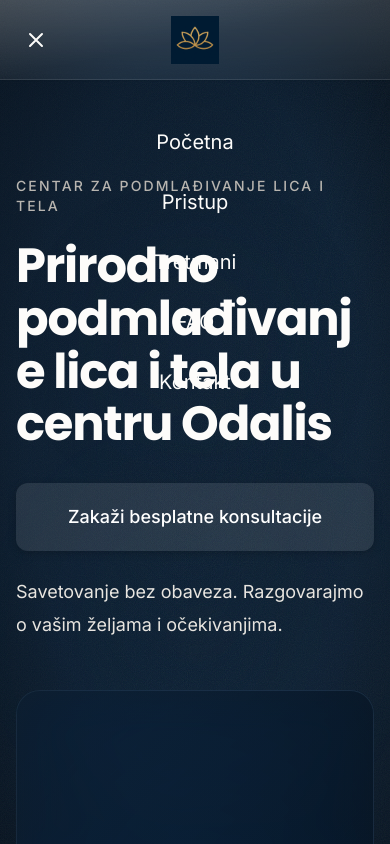
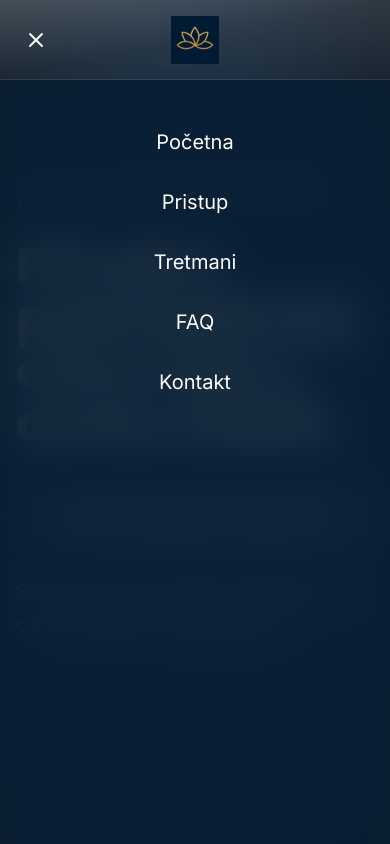
Before and after one commit to andrejmilovanovic267-blip/odalis, a Next.js app: page / in a window 390 px wide. Both pictures are taken after a click on the button 36 px from the left and 39 px from the top of the page. Shown: the top 844 px of the page. Built offline with nearby package versions, Linux system fonts and the light colour scheme.

Commit message:
after cleaning

```diff
--- a/components/header.tsx
+++ b/components/header.tsx
@@ -3,6 +3,7 @@
 import Image from "next/image";
 import { useState, useEffect } from "react";
 import { motion, AnimatePresence } from "framer-motion";
+import { createPortal } from "react-dom";
 import { scrollToSection } from "@/lib/scroll-utils";
 
 export function Header() {
@@ -37,6 +38,7 @@
   ];
 
   return (
+    <>
     <header className="fixed top-0 left-0 right-0 w-full z-[1000] h-20 md:h-24 bg-white/5 backdrop-blur-xl border-b border-white/10 shadow-sm">
       {/* Subtle top-to-bottom gradient overlay */}
       <div className="absolute inset-0 bg-gradient-to-b from-white/10 via-white/5 to-transparent pointer-events-none" />
@@ -123,26 +125,22 @@
           </svg>
         </button>
       </div>
-
-      {/* Mobile Menu Overlay */}
+    </header>
+    {/* Mobile Menu Overlay - Portal to body */}
+    {typeof window !== 'undefined' && createPortal(
       <AnimatePresence>
         {isMobileMenuOpen && (
-          <>
-            {/* Background Overlay */}
           <motion.div
             initial={{ opacity: 0 }}
             animate={{ opacity: 1 }}
             exit={{ opacity: 0 }}
             transition={{ duration: 0.2 }}
-              className="md:hidden fixed top-20 left-0 right-0 bottom-0 w-full bg-[#0B1F33] z-[998] pointer-events-none"
-            />
-            {/* Menu Container */}
-            <motion.div
-              initial={{ opacity: 0 }}
-              animate={{ opacity: 1 }}
-              exit={{ opacity: 0 }}
-              transition={{ duration: 0.2 }}
-              className="md:hidden fixed inset-0 top-20 z-[999]"
+            className="md:hidden fixed top-20 left-0 right-0 bottom-0 z-[1001]"
+            style={{
+              background: 'rgba(11, 31, 51, 0.85)',
+              backdropFilter: 'blur(20px) saturate(180%)',
+              WebkitBackdropFilter: 'blur(20px) saturate(180%)',
+            }}
           >
             <nav className="flex flex-col items-center justify-start pt-12 px-6 space-y-8">
               {navLinks.map((link) => (
@@ -157,9 +155,10 @@
               ))}
             </nav>
           </motion.div>
+        )}
+      </AnimatePresence>,
+      document.body
+    )}
     </>
-        )}
-      </AnimatePresence>
-    </header>
   );
 }
```
Lines whose indentation alone changed are shown as unchanged.
